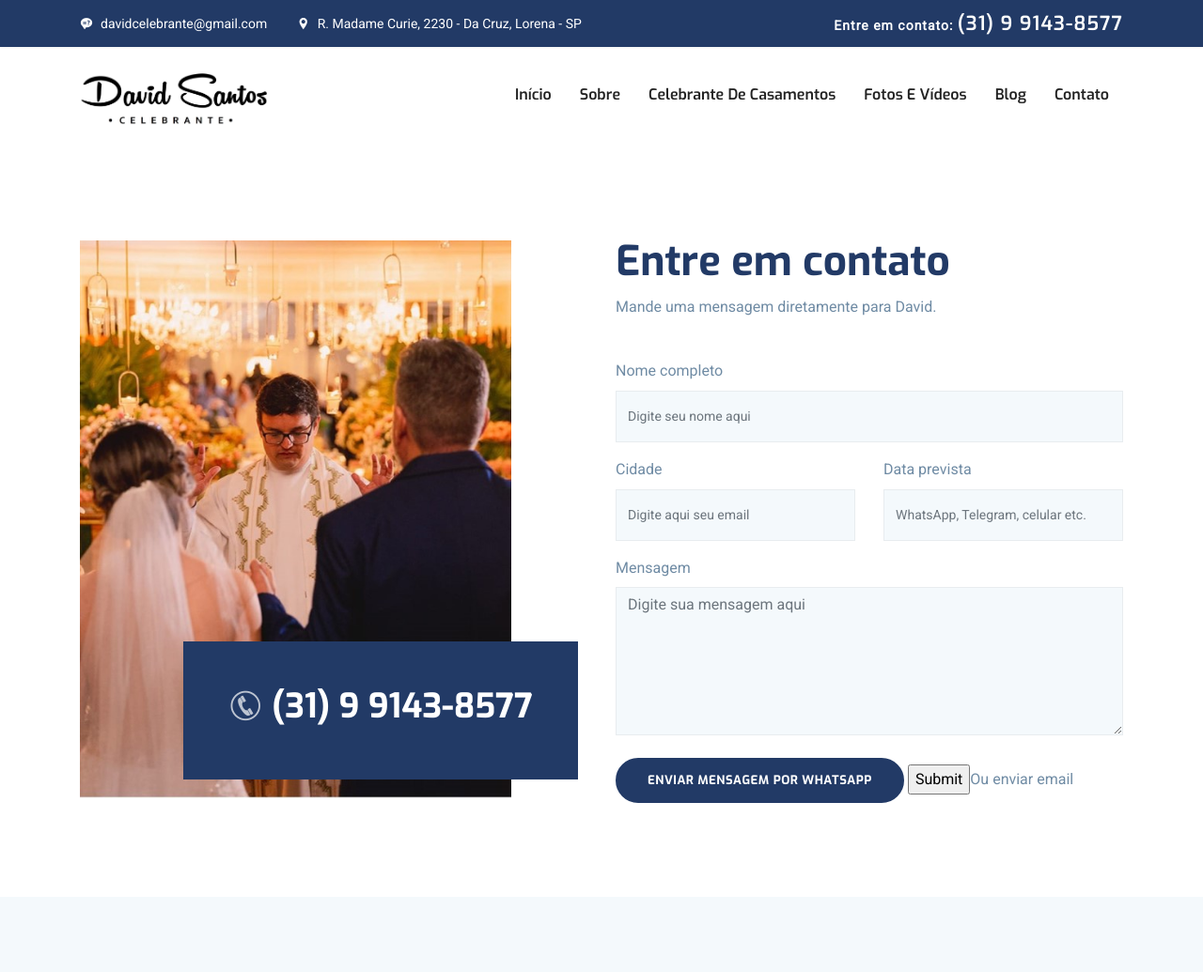
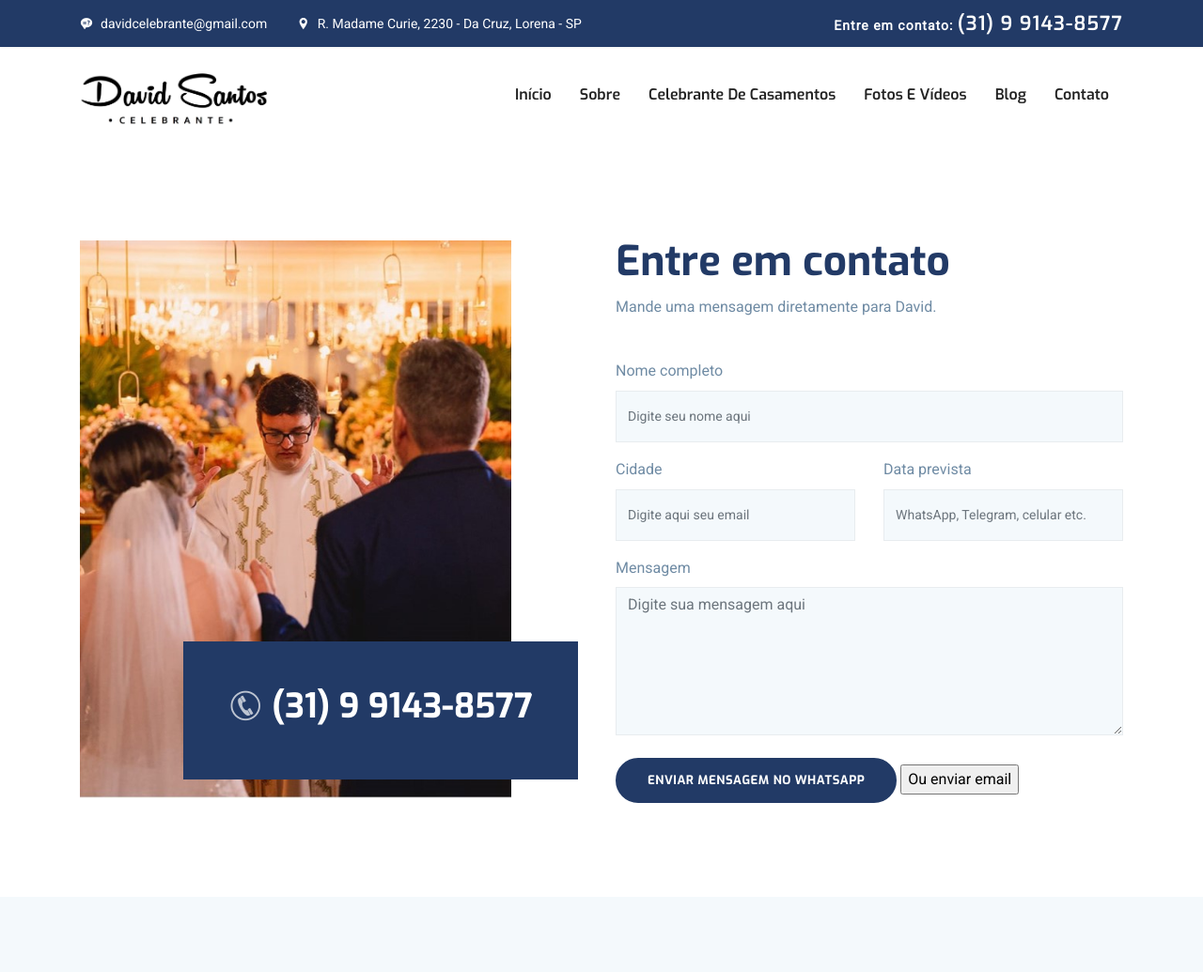
Before and after one commit to marcosvst/david-santos-celebrante-website, a Jekyll site: the page built from contact.html, in a window 1280 px wide. Shown: the top 1035 px of the page at 94% size. Built offline with Jekyll 4.4.1, drawn with Linux system fonts in a browser that asks for light colours; grey boxes are pictures that could not be loaded.

Commit message:
ref: add wpp number to contact

```diff
--- a/_includes/contact.html
+++ b/_includes/contact.html
@@ -39,8 +39,8 @@
 							<textarea name="message" id="message" class="form-control" rows="6" placeholder="Digite sua mensagem aqui" required></textarea>
 						</div>
 
-						<input type="button" class="btn btn-main btn-round-full" href="https://wa.me/{{ site.data.info.whatsapp }}" value="Enviar mensagem por WhatsApp">
-						<input type="submit">Ou enviar email</>
+						<a href="https://wa.me/{{ site.data.info.whatsapp }}" class="btn btn-main btn-round-full">Enviar mensagem no WhatsApp</a>
+						<input type="submit" value="Ou enviar email">
 					</form>
 				</div>
 			</div>
```
